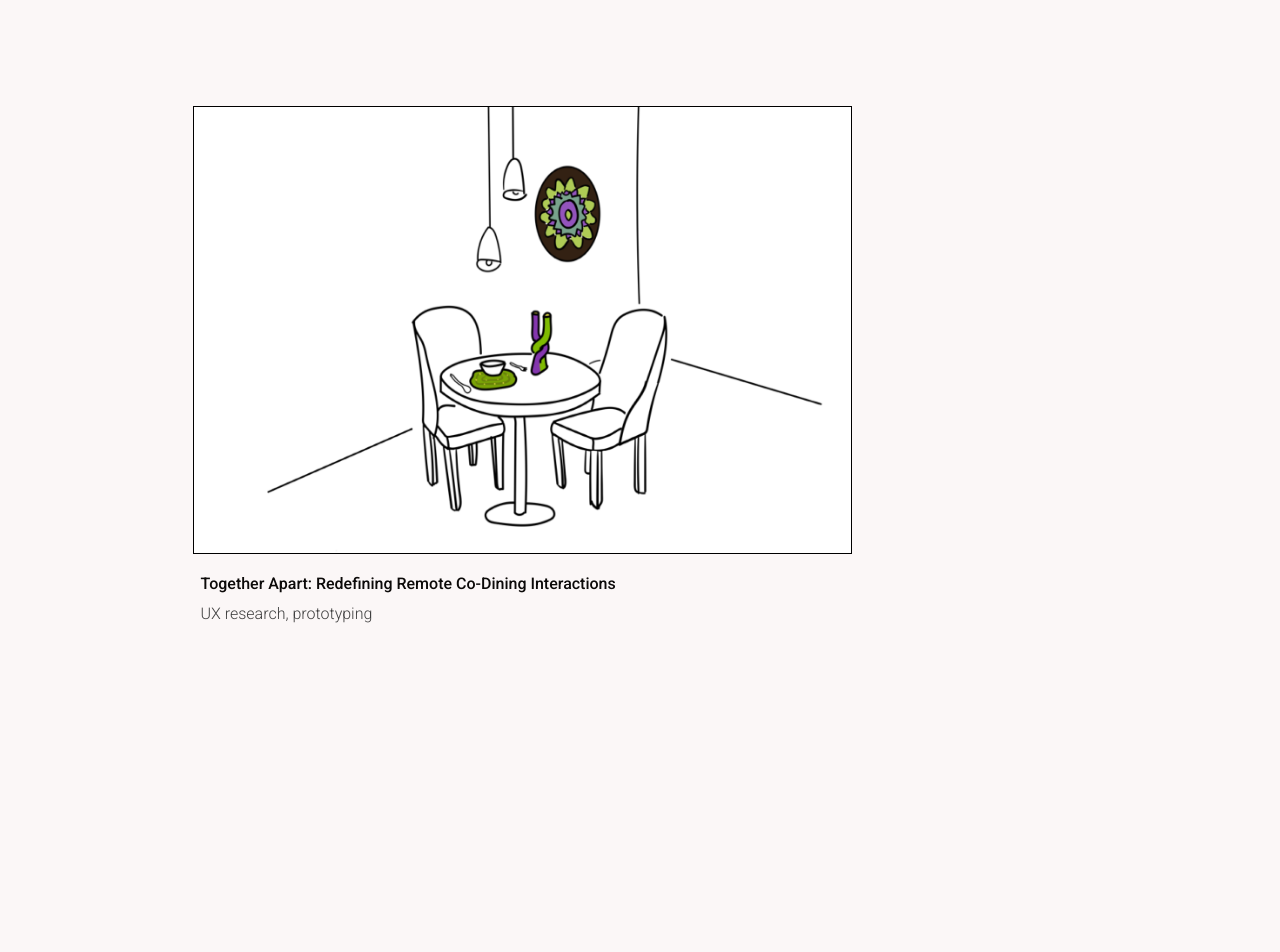
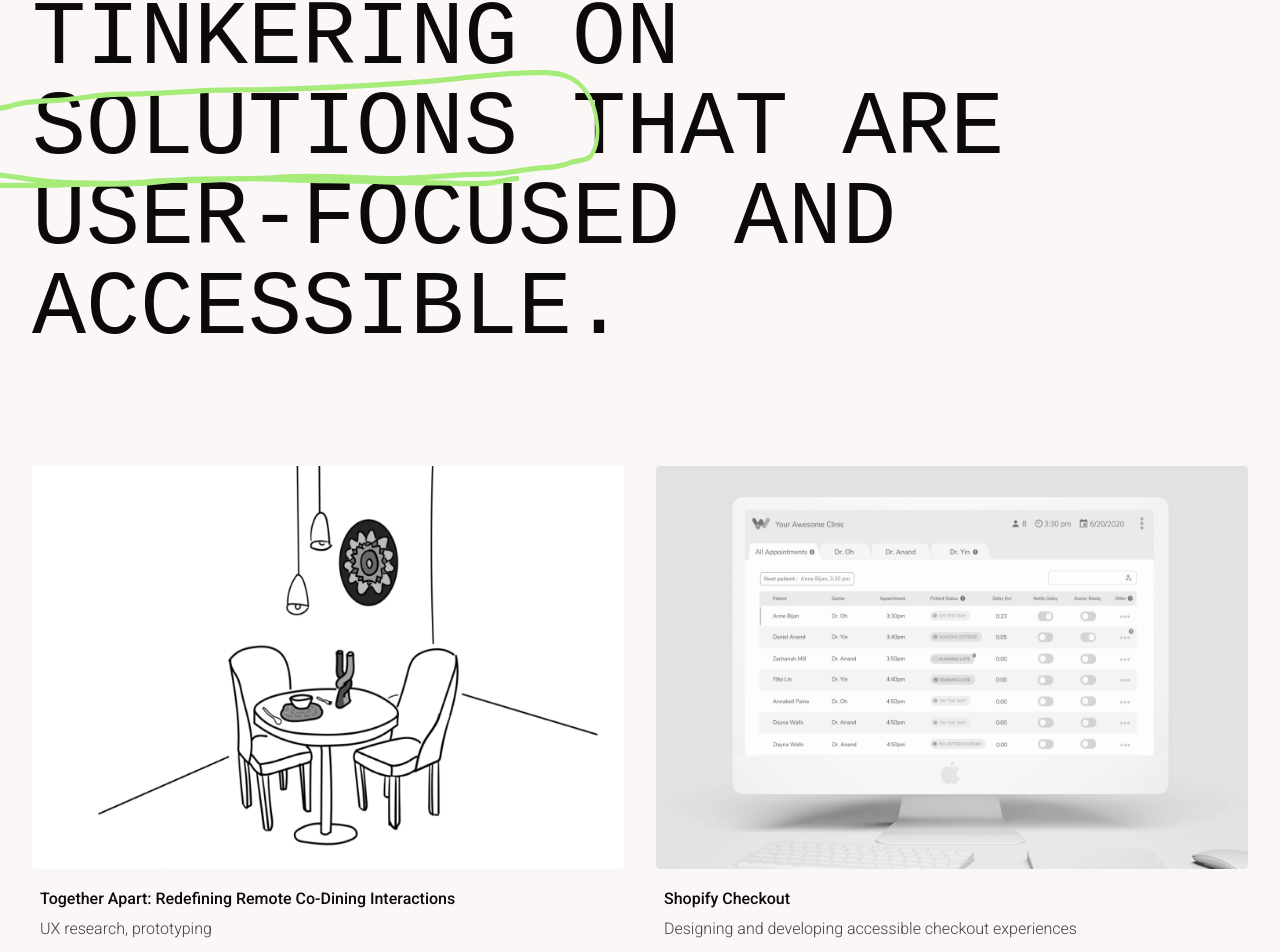
Before and after one commit to annetheblobby/personal-site, a Next.js app: page / in a window 1280 px wide. Shown: the part 584-1536 px from the top of the page. Built offline with nearby package versions, Linux system fonts and the light colour scheme; a web font is replaced by a local one.

Commit message:
styling changes

```diff
--- a/app/data/worksData.js
+++ b/app/data/worksData.js
@@ -6,6 +6,7 @@ import materiality from "../works/images/materiality.jpg";
 import implementation from "../works/images/implementation.jpg";
 import candlegif from "../works/images/candlegif.gif";
 import togetherApart from "../works/images/togetherapart.png";
+import wtwMock from "../works/images/wtwmock.jpg";
 export const projects = [
   {
     id: "together-apart",
@@ -340,5 +341,67 @@ export const projects = [
       },
     ],
   },
+  {
+    id: 2,
+    title: "Shopify Checkout",
+    description: "Designing and developing accessible checkout experiences",
+    image: wtwMock.src,
+    tags: ["Design Systems", "Accessibility", "React", "TypeScript"],
+    sections: [
+      {
+        id: 1,
+        type: "section",
+        title: "Overview",
+        children: [
+          {
+            id: 1,
+            type: "paragraph",
+            text: "As a Design Technologist at Shopify, I work on making the checkout experience more accessible and user-friendly for millions of shoppers worldwide.",
+          }
+        ]
+      },
+      {
+        id: 2,
+        type: "section",
+        title: "The Challenge",
+        children: [
+          {
+            id: 1,
+            type: "paragraph",
+            text: "Shopify's checkout needs to be accessible to everyone while maintaining high conversion rates and supporting complex merchant customizations.",
+          }
+        ]
+      },
+      {
+        id: 3,
+        type: "section",
+        title: "Process",
+        children: [
+          {
+            id: 1,
+            type: "paragraph",
+            text: "Working closely with designers, developers and researchers, we iterate on checkout components to ensure they meet WCAG guidelines while providing an optimal user experience.",
+          },
+          {
+            id: 2,
+            type: "paragraph",
+            text: "Key focus areas include keyboard navigation, screen reader compatibility, and clear error messaging."
+          }
+        ]
+      },
+      {
+        id: 4,
+        type: "section",
+        title: "Impact",
+        children: [
+          {
+            id: 1,
+            type: "paragraph",
+            text: "Our accessibility improvements have helped make online shopping more inclusive while maintaining strong conversion rates for merchants.",
+          }
+        ]
+      }
+    ]
+  }
   // ... other projects
 ];
--- a/app/page.js
+++ b/app/page.js
@@ -36,7 +36,7 @@ const Project = ({ image, title, description, id }) => {
       <img
         loading="lazy"
         src={image}
-        className="mt-28 mr-44 max-w-full border border-black border-solid aspect-[1.47] w-[659px] max-md:mt-10 max-md:mr-2.5"
+        className="mt-8 max-w-full rounded aspect-[1.47] w-full max-md:mt-10 max-md:mr-2.5 grayscale hover:grayscale-0 transition-all duration-300"
       />
       <div className="flex flex-col px-2 py-px mt-4 max-md:max-w-full">
         <div className="font-medium text-stone-950 max-md:max-w-full">
@@ -145,9 +145,9 @@ export default function Home() {
     <div>
       <Header />
 
-      <div className="flex overflow-hidden flex-col items-center px-20 pt-40 pb-[990px] max-md:px-5 max-md:py-24">
-        <div className="flex flex-col items-start max-w-full w-[895px]">
-          <h1 className="w-[857px] max-md:mt-10 max-md:max-w-full text-stone-950 uppercase text-6xl font-medium max-md:text-4xl">
+      <div className="flex overflow-hidden flex-col items-center px-8 pt-40 pb-[990px] max-w-[1440px] mx-auto max-md:px-5 max-md:py-24">
+        <div className="flex flex-col items-start w-full">
+          <h1 className="max-w-[1000px] mb-20 max-md:mt-10 max-md:max-w-full text-stone-950 uppercase text-[90px] leading-none font-medium max-md:text-4xl">
             Hello, I'm <span className="name"> Anne! {smiley}</span>
             I'm a{" "}
             <span className="design-technologist">
@@ -158,8 +158,8 @@ export default function Home() {
               solutions
               <svg
                 className="circle-svg max-md:w-[300px]"
-                width="450"
-                height="69"
+                width="650"
+                height="120"
                 viewBox="0 0 505 69"
                 fill="none"
                 xmlns="http://www.w3.org/2000/svg"
@@ -175,10 +175,17 @@ export default function Home() {
             </span>{" "}
             that are user-focused and accessible.
           </h1>
+          {/*
+          <h2 className="monoFont text-5xl mb-5">Works</h2>
+          <h2 className="monoFont text-5xl mb-5">blog</h2>
+          <h2 className="monoFont text-5xl mb-5">experiments</h2>
+          <h2 className="monoFont text-5xl mb-5">About</h2> */}
 
-          {projects.map((project) => (
-            <Project key={project.id} {...project} />
-          ))}
+          <div className="grid grid-cols-2 gap-8 w-full max-md:grid-cols-1">
+            {projects.map((project) => (
+              <Project key={project.id} {...project} />
+            ))}
+          </div>
         </div>
       </div>
     </div>
```
Also changed, not shown: app/works/images/wtwmock.jpg (added).
